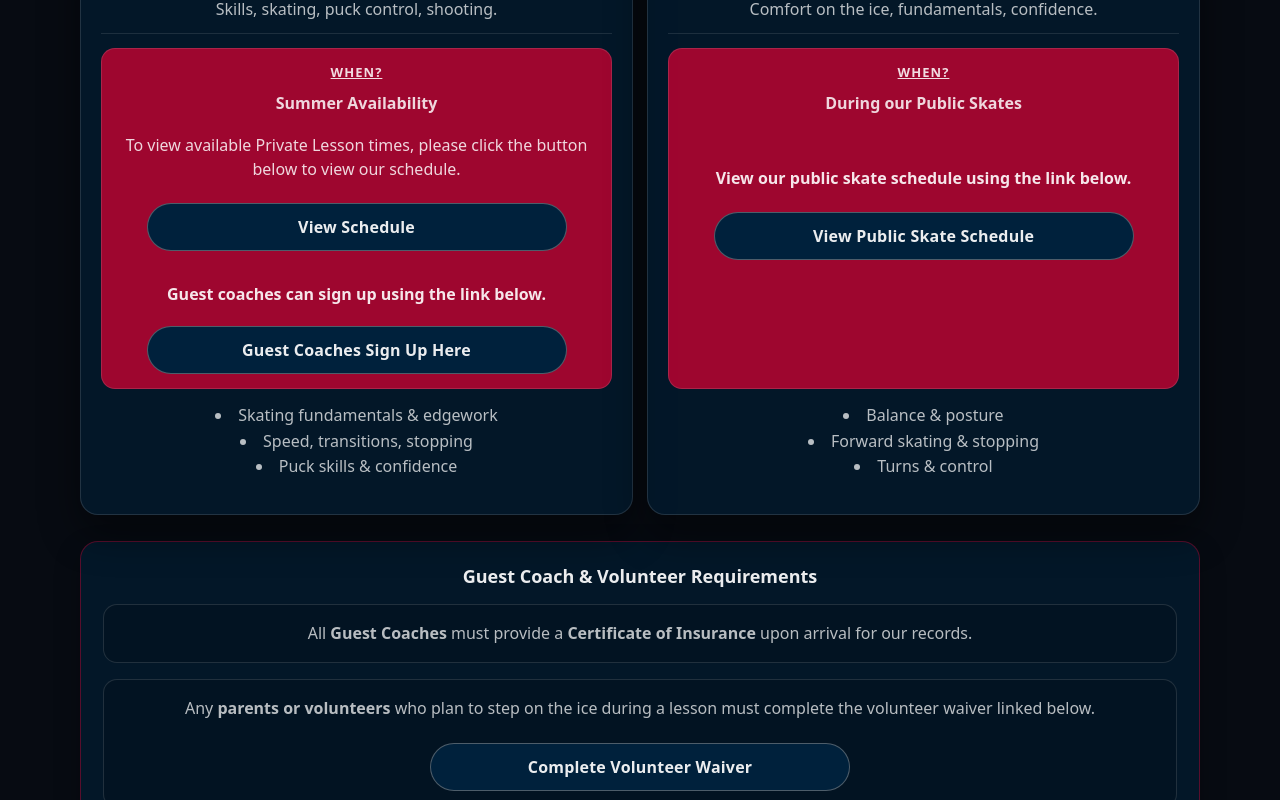
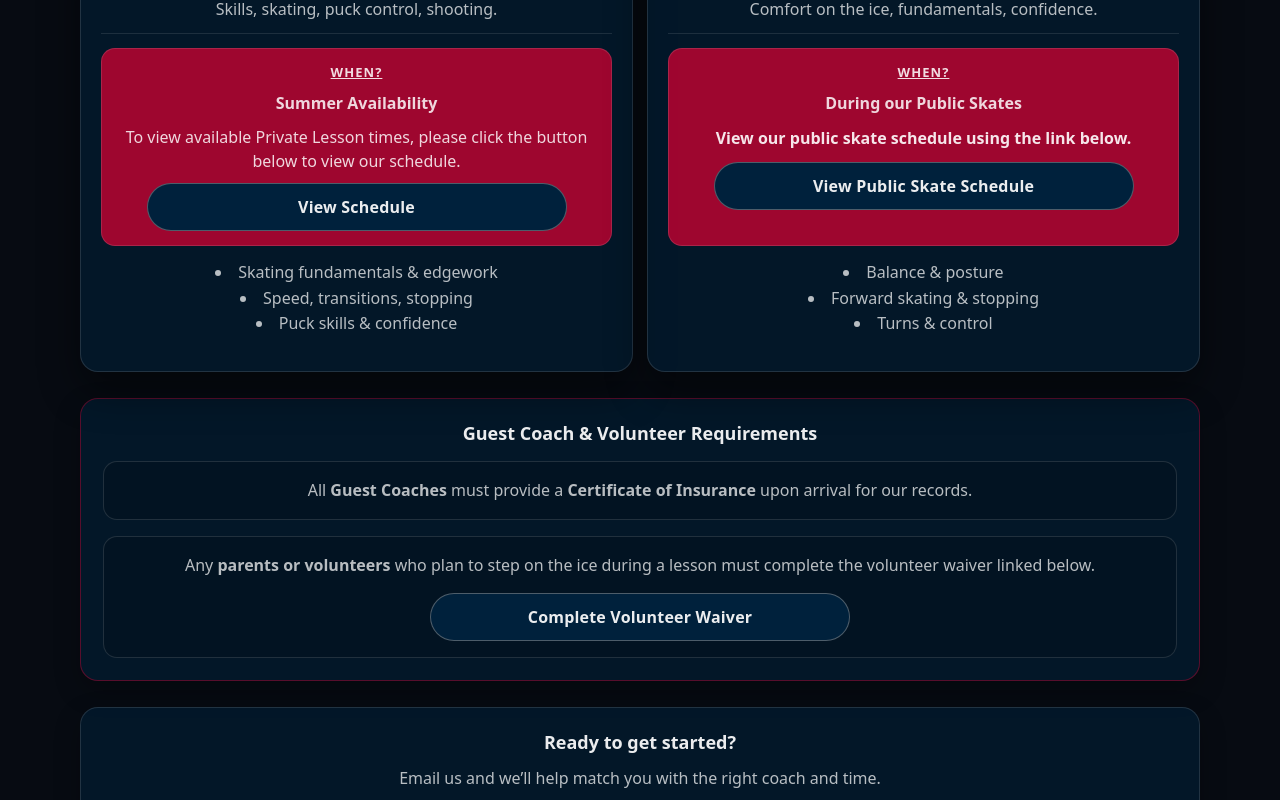
Before and after one commit to Avmannino/private_lessons_webpage_embed, a React (Vite) app: page / in a window 1280 px wide. Shown: the part 620-1420 px from the top of the page. Built offline with nearby package versions, Linux system fonts and the light colour scheme.

Commit message:
Tighten spacing in hockey and ice skating When? cards
Remove guest coaching signup link and reduce gaps above the
schedule buttons in both option cards.

Co-Authored-By: Claude Sonnet 5 <noreply@anthropic.com>

```diff
--- a/src/App.css
+++ b/src/App.css
@@ -170,7 +170,7 @@ a {
 
 /* ✅ Keep the schedule button from smashing into other elements */
 .btnCalendar {
-  margin-top: 12px;
+  margin-top: 6px;
   margin-left: auto;
   margin-right: auto;
   width: 100%;
@@ -357,9 +357,9 @@ a {
   line-height: 1.5;
 }
 
-/* ✅ keeps extra space (from equal-height miniBlock) at the bottom, not between items */
+/* ✅ keeps extra space (from equal-height miniBlock) at the bottom, not above the button */
 .miniBlock > *:last-child {
-  margin-top: auto;
+  margin-top: 0;
 }
 
 /* ✅ Tighter version for the Ice Skating red "WHEN?" box */
@@ -392,7 +392,7 @@ a {
 }
 
 .note {
-  padding: 10px 12px;
+  padding: 2px 12px;
   color: rgba(255, 255, 255, 0.9);
   font-weight: 650;
   line-height: 1.45;
--- a/src/App.jsx
+++ b/src/App.jsx
@@ -4,10 +4,6 @@ const CONTACT_EMAIL = "info@wingsarena.com";
 
 // ✅ Wix-safe schedule page link (no anchors needed)
 const SCHEDULE_URL = "https://www.wingsarena.com/schedule";
-
-// ✅ Guest Coaches signup link
-const GUEST_COACHES_SIGNUP_URL =
-  "https://www.signupgenius.com/go/10C0548AEAF2FAAFCCE9-62694396-wings#/";
 
 // ✅ Required documents
 const VOLUNTEER_WAIVER_URL = `${import.meta.env.BASE_URL}documents/volunteer-waiver.pdf`;
@@ -93,7 +89,7 @@ export default function App() {
                     <strong>Summer Availability</strong>
                   </p>
 
-                  <p className="miniText" style={{ marginTop: "0.5rem" }}>
+                  <p className="miniText">
                     To view available Private Lesson times, please click the button below to view our schedule.
                   </p>
 
@@ -105,20 +101,6 @@ export default function App() {
                     aria-label="View Schedule"
                   >
                     View Schedule
-                  </a>
-
-                  <div className="note" style={{ marginTop: "0.75rem" }}>
-                    Guest coaches can sign up using the link below.
-                  </div>
-
-                  <a
-                    className="btn btnOutline btnCalendar"
-                    href={GUEST_COACHES_SIGNUP_URL}
-                    target="_blank"
-                    rel="noopener noreferrer"
-                    aria-label="Guest Coaches Sign Up Here"
-                  >
-                    Guest Coaches Sign Up Here
                   </a>
                 </div>
 
@@ -144,7 +126,7 @@ export default function App() {
                     <strong>During our Public Skates</strong>
                   </p>
 
-                  <div className="note" style={{ marginTop: "calc(0.75rem + 20px)" }}>
+                  <div className="note">
                     View our public skate schedule using the link below.
                   </div>
 
@@ -153,7 +135,6 @@ export default function App() {
                     href={SCHEDULE_URL}
                     target="_top"
                     rel="noopener noreferrer"
-                    style={{ marginTop: "2px" }}
                   >
                     View Public Skate Schedule
                   </a>
```
